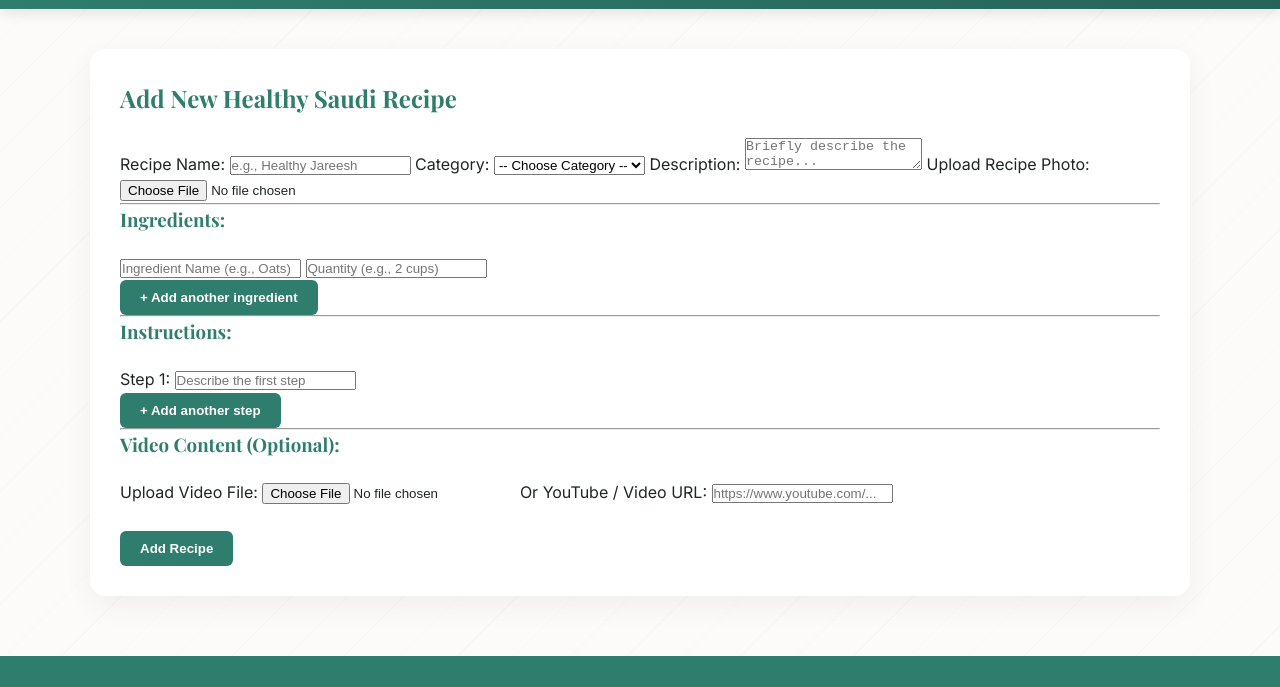
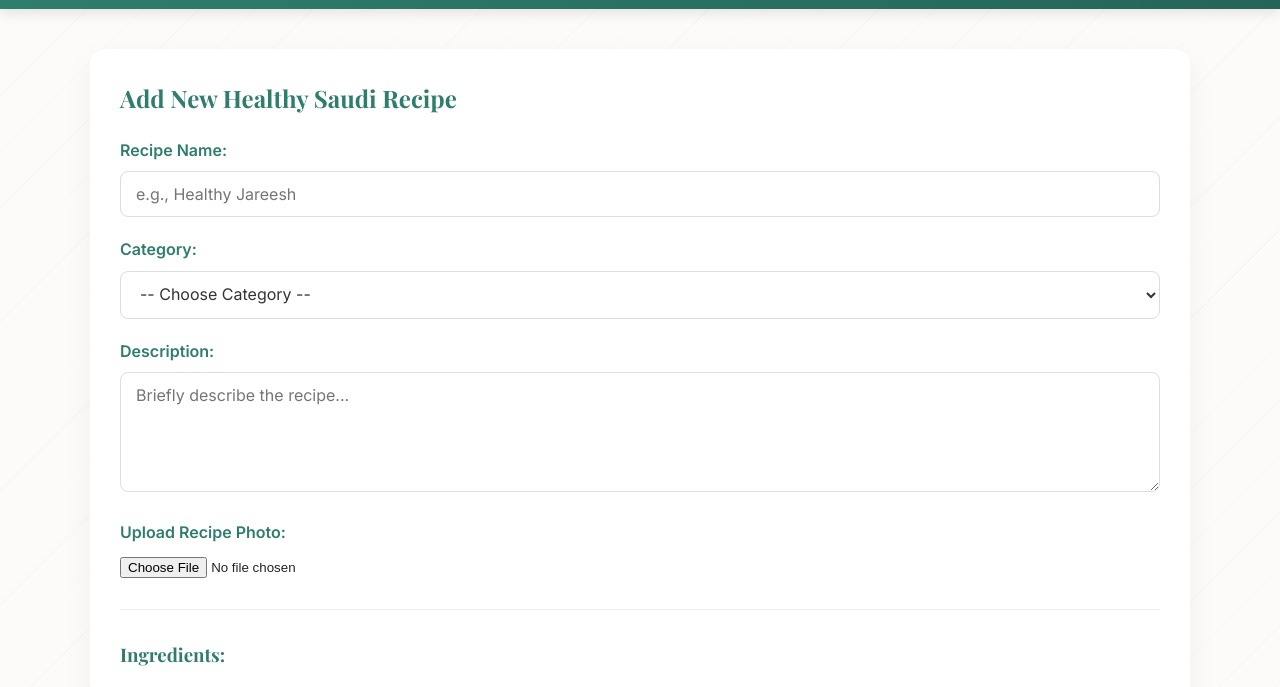
Before and after one commit to MariyaAlshamrani/WEB2_Phase1, a plain HTML site: page add-recipe.html in a window 1280 px wide. Shown: the part 75-762 px from the top of the page. Drawn offline with nearby package versions, Linux system fonts and the light colour scheme.

Commit message:
Refactor add-recipe.html structure and styles

```diff
--- a/add-recipe.html
+++ b/add-recipe.html
@@ -201,6 +201,125 @@
             gap: 10px;
         }
     }
+      /* ===== استايلات الجداول (Tables) ===== */
+table {
+    width: 100%;
+    border-collapse: collapse;
+    margin: 20px 0;
+    background-color: #fff;
+    border-radius: 8px;
+    overflow: hidden; /* لضمان انحناء الحواف */
+}
+
+table th {
+    background-color: #f8faf9; /* خلفية فاتحة جداً مائلة للأخضر */
+    color: #2f7d6d;
+    padding: 15px;
+    border-bottom: 2px solid #2f7d6d;
+    font-family: 'Inter', sans-serif;
+    font-weight: 600;
+    text-align: center;
+}
+
+table td {
+    padding: 15px;
+    border-bottom: 1px solid #eee;
+    text-align: center;
+    vertical-align: middle;
+    color: #444;
+}
+
+table tr:hover {
+    background-color: #fcfbf9; /* تأثير خفيف عند مرور الماوس */
+}
+
+table img {
+    border-radius: 8px;
+    object-fit: cover;
+    box-shadow: 0 2px 5px rgba(0,0,0,0.1);
+    width: 80px; /* حجم موحد للصور داخل الجدول */
+    height: 80px;
+}
+
+/* ===== استايلات الفورم (Forms & Inputs) ===== */
+label {
+    display: block;
+    margin-top: 20px;
+    font-weight: 600;
+    color: #2f7d6d;
+    margin-bottom: 8px;
+}
+
+input[type="text"],
+input[type="url"],
+input[type="email"],
+input[type="password"],
+select,
+textarea {
+    width: 100%;
+    padding: 12px 15px;
+    border: 1px solid #ddd;
+    border-radius: 8px;
+    font-family: 'Inter', sans-serif;
+    font-size: 1rem;
+    color: #333;
+    transition: all 0.3s ease;
+    background-color: #fff;
+}
+
+input:focus, select:focus, textarea:focus {
+    outline: none;
+    border-color: #2f7d6d;
+    box-shadow: 0 0 0 3px rgba(47, 125, 109, 0.1); /* توهج أخضر خفيف */
+}
+
+textarea {
+    min-height: 120px;
+    resize: vertical;
+}
+
+/* الأزرار داخل الفورم */
+.submit-btn, button[type="submit"] {
+    background-color: #2f7d6d;
+    color: white;
+    padding: 14px 20px;
+    border: none;
+    border-radius: 8px;
+    font-weight: 600;
+    font-size: 1.1rem;
+    cursor: pointer;
+    width: 100%;
+    margin-top: 30px;
+    transition: background 0.3s ease, transform 0.2s ease;
+}
+
+.submit-btn:hover {
+    background-color: #256559;
+    transform: translateY(-1px);
+}
+
+.secondary-btn, button[type="button"] {
+    background-color: #f0f4f3;
+    color: #2f7d6d;
+    border: 1px solid #2f7d6d;
+    padding: 10px 18px;
+    border-radius: 6px;
+    font-weight: 500;
+    cursor: pointer;
+    margin-top: 10px;
+}
+
+.secondary-btn:hover {
+    background-color: #2f7d6d;
+    color: white;
+}
+
+/* تنسيق الخطوط الفاصلة داخل الفورم */
+hr {
+    border: 0;
+    border-top: 1px solid #eee;
+    margin: 30px 0;
+}
 </style>
 </head>
 <body>
```
